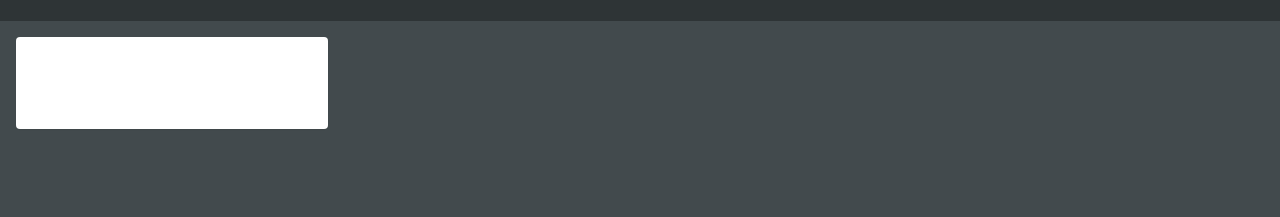
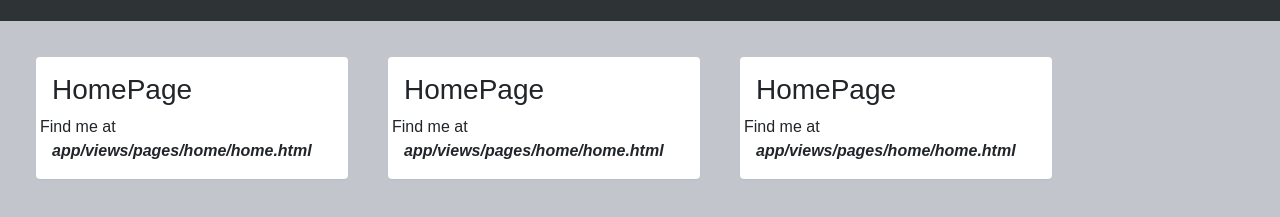
Before and after one commit to Ed-He/pblv_frontend, a website: page app/index.html in a window 1280 px wide. Shown: the part 67-284 px from the top of the page. Drawn offline with Linux system fonts and the light colour scheme.

Commit message:
improved .panel display

```diff
--- a/app/assets/style/app.scss
+++ b/app/assets/style/app.scss
@@ -8,8 +8,7 @@
 
 body {
   font-family: sans-serif;
-  background: #424a4d;
-  color: white;
+  background: #c2c5cc;
   margin: 0;
   padding: 0;
 }
@@ -28,8 +27,9 @@ h1, h2 {
 }
 
 .panel{
-  margin-bottom:20px;
-  background-color: white;
+  padding: 15px;
+  margin: 20px;
+  background-color: #fff;
   border:1px solid transparent;
   border-radius:4px;
   -webkit-box-shadow:0 1px 1px rgba(0,0,0,.05);
@@ -47,7 +47,7 @@ h1, h2 {
 
 .panel-blue{
   margin-bottom:20px;
-  background-color: #0093ff;
+  background-color: #005AAA;
   border:1px solid transparent;
   border-radius:4px;
   -webkit-box-shadow:0 1px 1px rgba(0,0,0,.05);
--- a/app/views/pages/home/home.html
+++ b/app/views/pages/home/home.html
@@ -6,6 +6,17 @@
                 Find me at <b><i>app/views/pages/home/home.html</i></b>
             </div>
         </div>
-
+        <div class="panel col-3">
+            <div class="row">
+                <h3>HomePage</h3>
+                Find me at <b><i>app/views/pages/home/home.html</i></b>
+            </div>
+        </div>
+        <div class="panel col-3">
+            <div class="row">
+                <h3>HomePage</h3>
+                Find me at <b><i>app/views/pages/home/home.html</i></b>
+            </div>
+        </div>
     </div>
 </div>
```
Also changed, not shown: app/assets/style/app.css.
